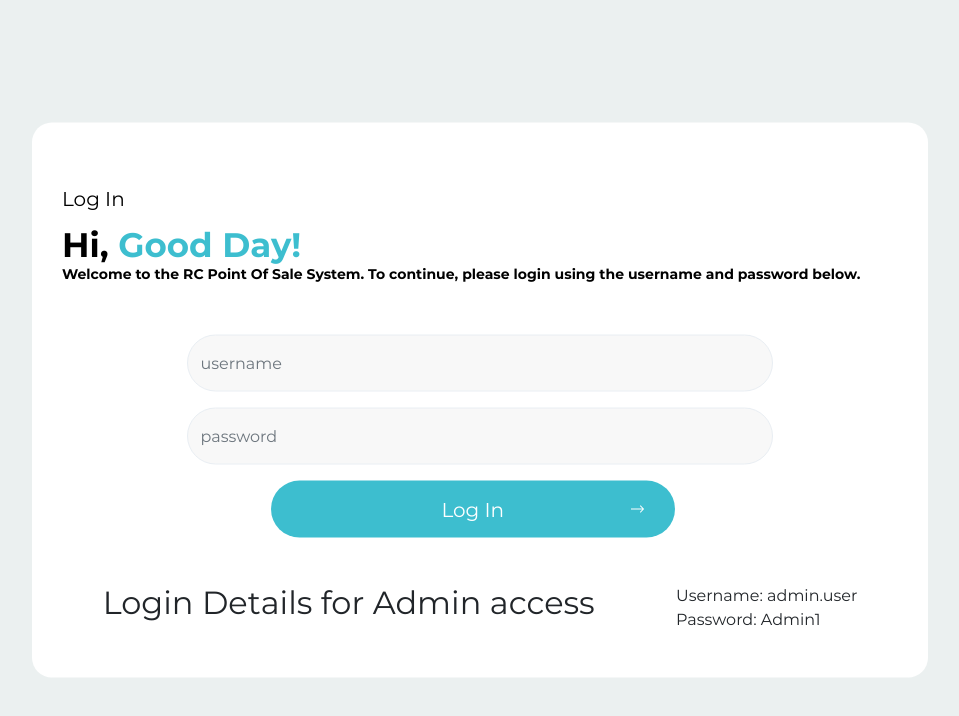
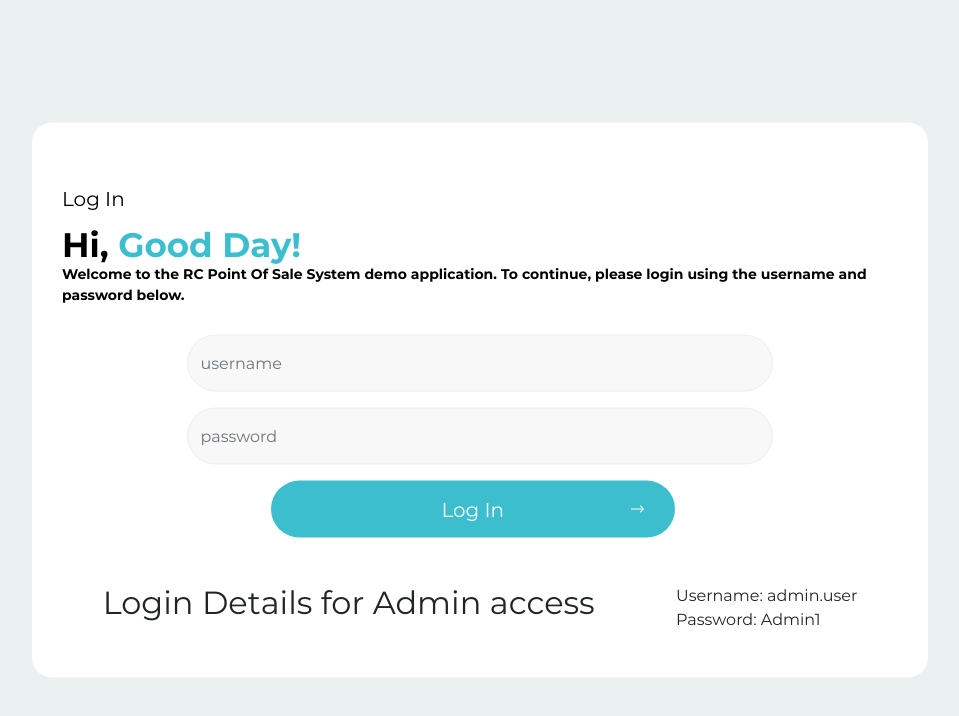
Before and after one commit to timothyakinyelu/point-of-sale-system-with-flask, a Flask app: page /login in a window 1280 px wide. Shown: the top 716 px of the page, without its empty margins (160-1119 px from the left). Run offline with Flask 2, Linux system fonts and the light colour scheme; parts of the project's set-up code (start-up, migrations or seed data) failed here and were passed over; some libraries are stand-ins or nearby versions.

Commit message:
- added new info

```diff
--- a/app/templates/login.html
+++ b/app/templates/login.html
@@ -17,7 +17,7 @@
                     <h3 class="login-message">Hi, <span>Good Day!</span></h3>
                 </div>
                 <div class="action-message-wrapper">
-                    <p class="action-message">Welcome to the RC Point Of Sale System. To continue, please login using the username and password below.</p>
+                    <p class="action-message">Welcome to the RC Point Of Sale System demo application. To continue, please login using the username and password below.</p>
                 </div>
             </div>
             <form method="POST" action="" class="login-form">
```
